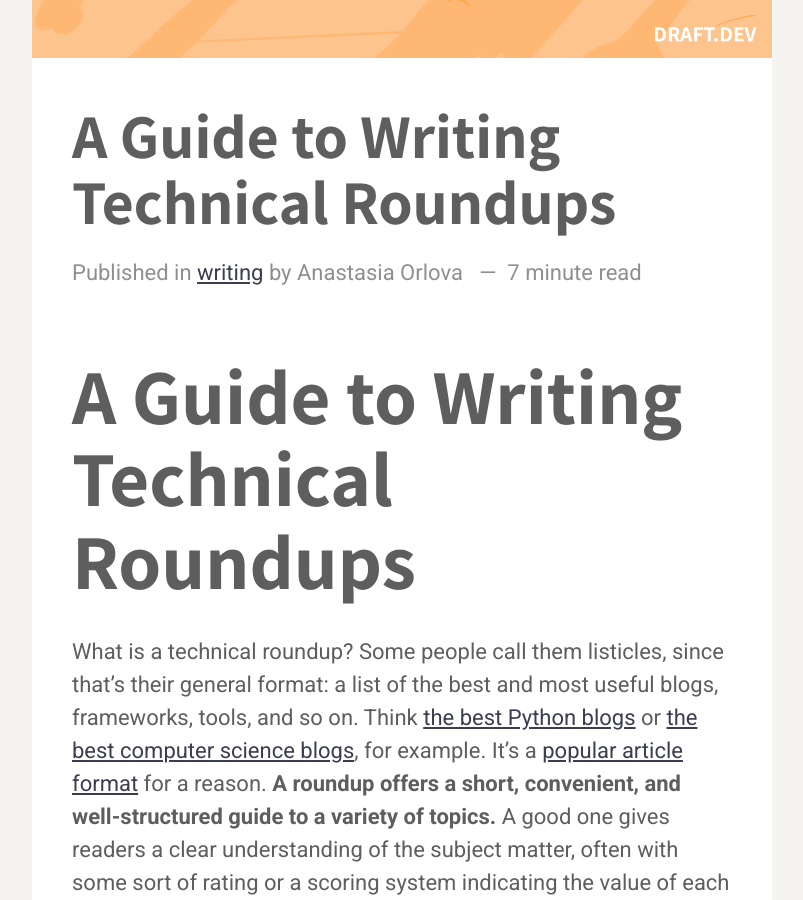
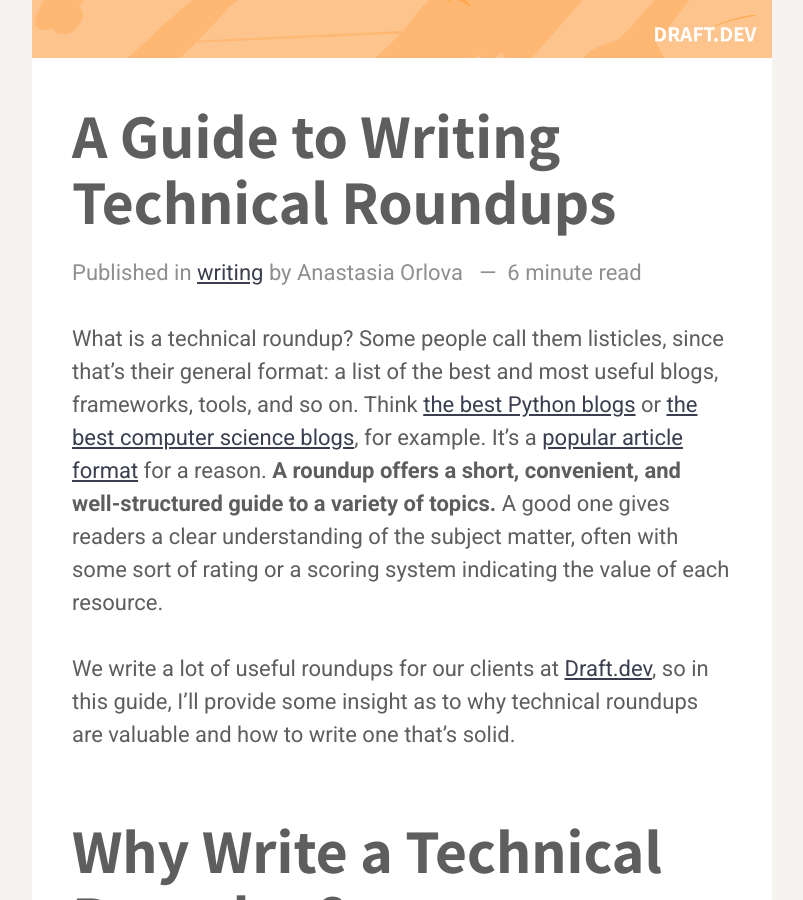
Before and after one commit to karllhughes/learn, a Jekyll site: the page built from _posts/2021-02-02-a-guide-to-writing-technical-roundups.md, in a window 1280 px wide and 900 px high, scrolled down 396 px. Shown: the whole window, without its empty margins (238-1041 px from the left). Built offline with Jekyll 4.4.1, drawn with Linux system fonts in a browser that asks for light colours; a script that is not in the unit is left out.

Commit message:
Update Posts “2021-02-02-a-guide-to-writing-technical-roundups”

```diff
--- a/_posts/2021-02-02-a-guide-to-writing-technical-roundups.md
+++ b/_posts/2021-02-02-a-guide-to-writing-technical-roundups.md
@@ -8,8 +8,6 @@ author: anastasia
 date: 2021-02-03T13:31:26.200Z
 img: /assets/posts/8d328334-ebeb-4089-a471-0f86f5873ef0.png
 ---
-# A Guide to Writing Technical Roundups
-
 What is a technical roundup? Some people call them listicles, since that’s their general format: a list of the best and most useful blogs, frameworks, tools, and so on. Think [the best Python blogs](https://draft.dev/learn/technical-blogs/python) or [the best computer science blogs](https://draft.dev/learn/technical-blogs/computer-science), for example. It’s a [popular article format](https://en.wikipedia.org/wiki/Listicle) for a reason. **A roundup offers a short, convenient, and well-structured guide to a variety of topics.** A good one gives readers a clear understanding of the subject matter, often with some sort of rating or a scoring system indicating the value of each resource.
 
 We write a lot of useful roundups for our clients at [Draft.dev](https://draft.dev/), so in this guide, I’ll provide some insight as to why technical roundups are valuable and how to write one that’s solid.
```
